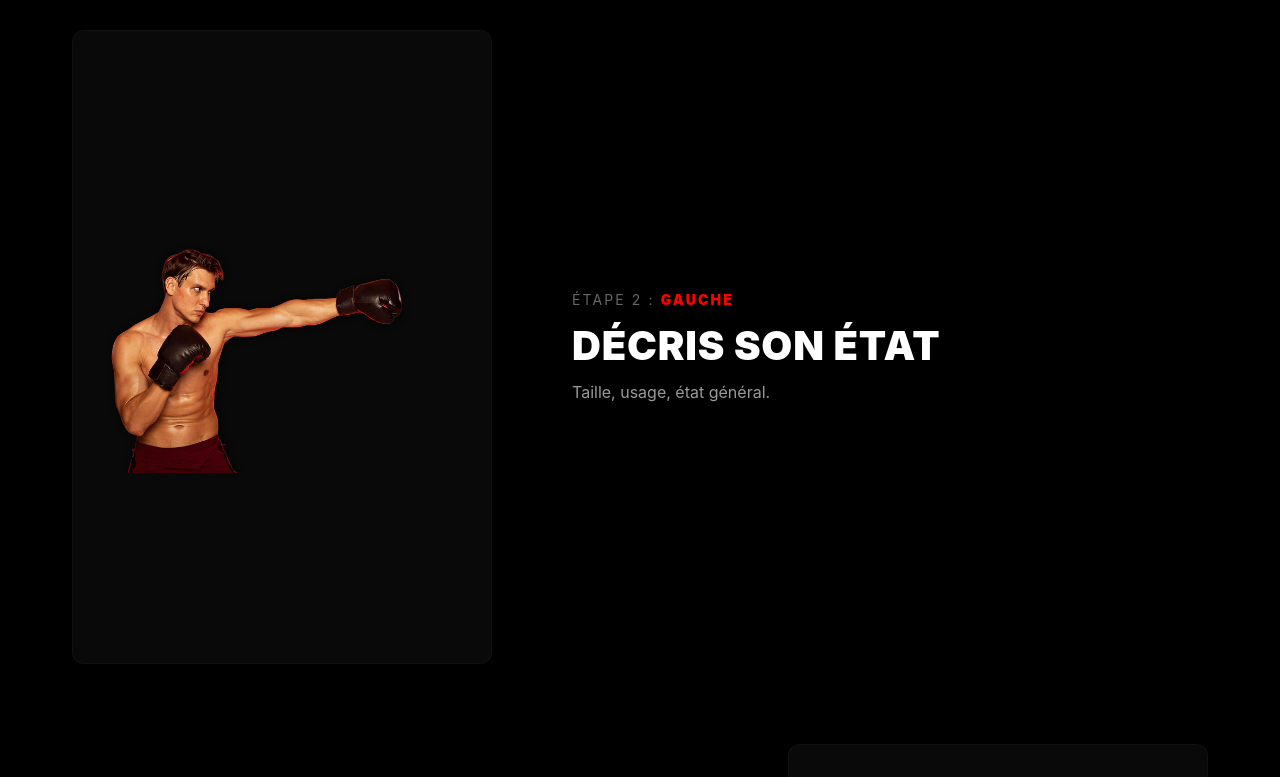
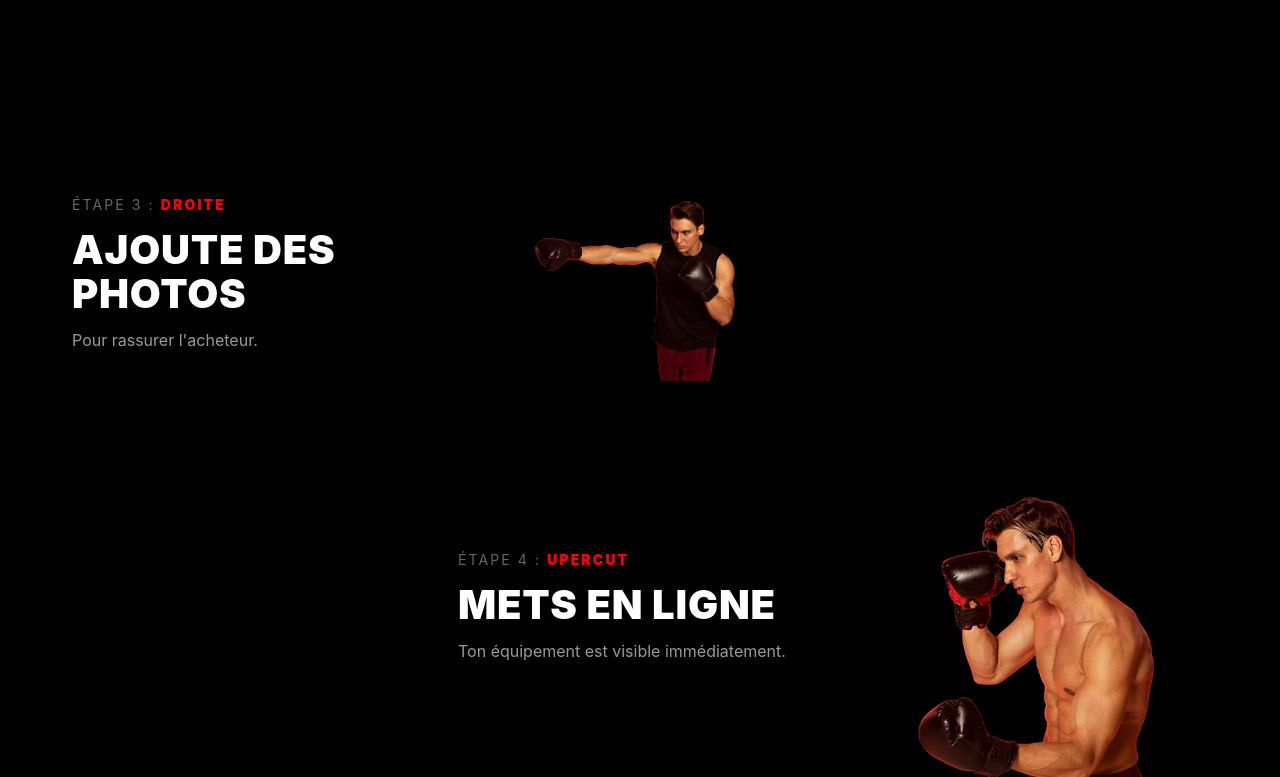
Before and after one commit to SofianeRos/second_round_front, a React (Vite) app: page /sell in a window 1280 px wide. Shown: the part 1743-2520 px from the top of the page. Built offline with nearby package versions, Linux system fonts and the light colour scheme; no server answers.

Commit message:
style: implement staggered overlapping boxer steps layout on desktop

```diff
--- a/src/index.css
+++ b/src/index.css
@@ -739,26 +739,21 @@ input:focus, textarea:focus, select:focus {
 .sell-steps-list {
   display: flex;
   flex-direction: column;
-  gap: 80px;
+  position: relative;
+  width: 100%;
 }
 
 .sell-step-row {
   display: flex;
   align-items: center;
   justify-content: space-between;
-  gap: 80px;
+  gap: 40px;
+  width: 100%;
+  position: relative;
 }
 
 .sell-step-row.reversed {
   flex-direction: row-reverse;
-}
-
-@media (max-width: 768px) {
-  .sell-step-row, .sell-step-row.reversed {
-    flex-direction: column;
-    text-align: center;
-    gap: 30px;
-  }
 }
 
 .sell-step-boxer-wrap {
@@ -766,11 +761,10 @@ input:focus, textarea:focus, select:focus {
   display: flex;
   justify-content: center;
   align-items: center;
-  max-width: 420px;
-  background: #090909;
-  border-radius: 12px;
-  border: 1px solid rgba(255, 255, 255, 0.03);
-  padding: 20px;
+  max-width: 320px;
+  background: transparent;
+  border: none;
+  padding: 0;
   aspect-ratio: 412/622;
 }
 
@@ -779,6 +773,7 @@ input:focus, textarea:focus, select:focus {
   height: 100%;
   object-fit: contain;
   max-height: 480px;
+  filter: drop-shadow(0 10px 20px rgba(0, 0, 0, 0.5));
 }
 
 .sell-step-text {
@@ -787,13 +782,57 @@ input:focus, textarea:focus, select:focus {
   flex-direction: column;
   align-items: flex-start;
   gap: 12px;
+  z-index: 5;
 }
 
 .sell-step-text.right {
   align-items: flex-start;
 }
 
+/* Staggering and overlapping on desktop only */
+@media (min-width: 769px) {
+  .sell-step-row {
+    max-width: 750px;
+  }
+
+  /* Odd steps (1, 3) aligned left */
+  .sell-step-row:nth-child(odd) {
+    align-self: flex-start;
+  }
+
+  /* Even steps (2, 4) aligned right */
+  .sell-step-row:nth-child(even) {
+    align-self: flex-end;
+  }
+
+  /* Overlapping vertical margins */
+  .sell-step-row:nth-child(2) {
+    margin-top: -150px;
+  }
+  .sell-step-row:nth-child(3) {
+    margin-top: -100px;
+  }
+  .sell-step-row:nth-child(4) {
+    margin-top: -150px;
+  }
+}
+
+/* Responsive adjustments for mobile */
 @media (max-width: 768px) {
+  .sell-steps-list {
+    gap: 60px;
+  }
+
+  .sell-step-row, .sell-step-row.reversed {
+    flex-direction: column;
+    text-align: center;
+    gap: 20px;
+  }
+
+  .sell-step-boxer-wrap {
+    max-width: 260px;
+  }
+
   .sell-step-text, .sell-step-text.right {
     align-items: center;
   }
```
